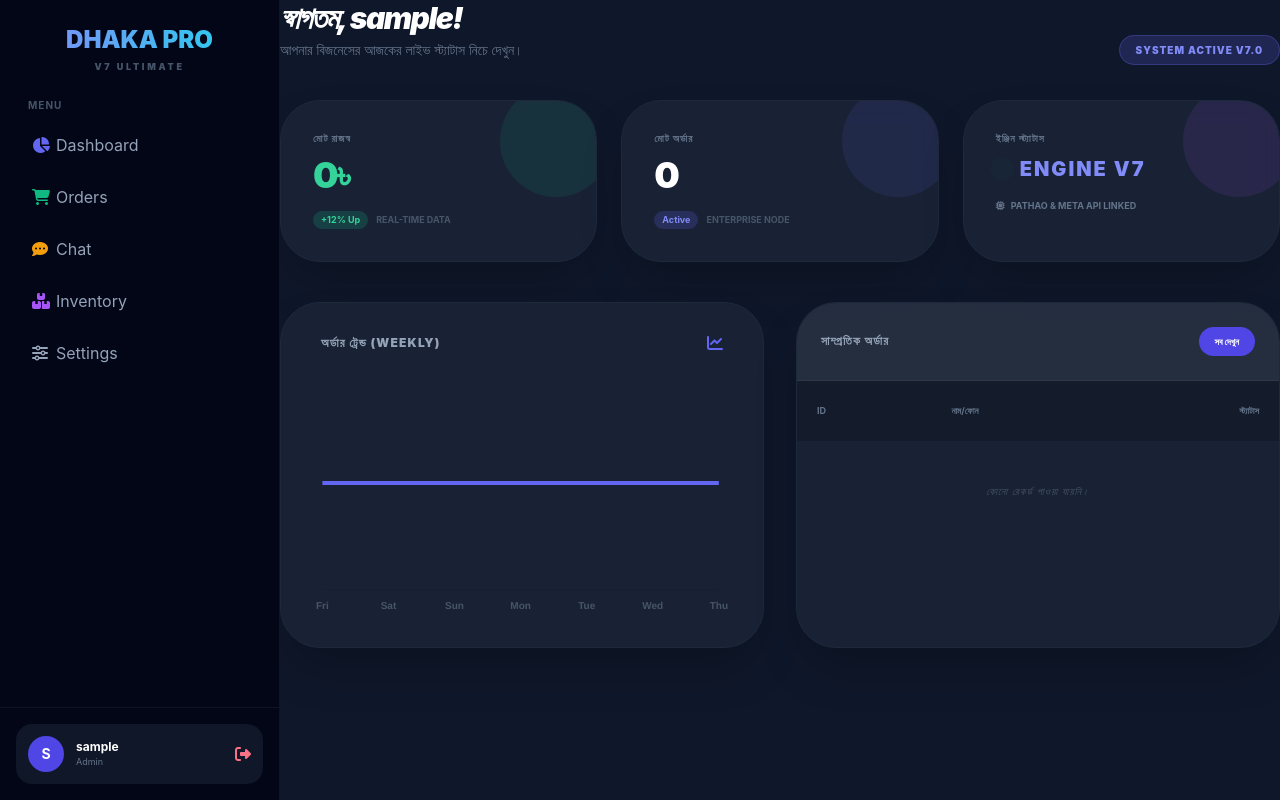
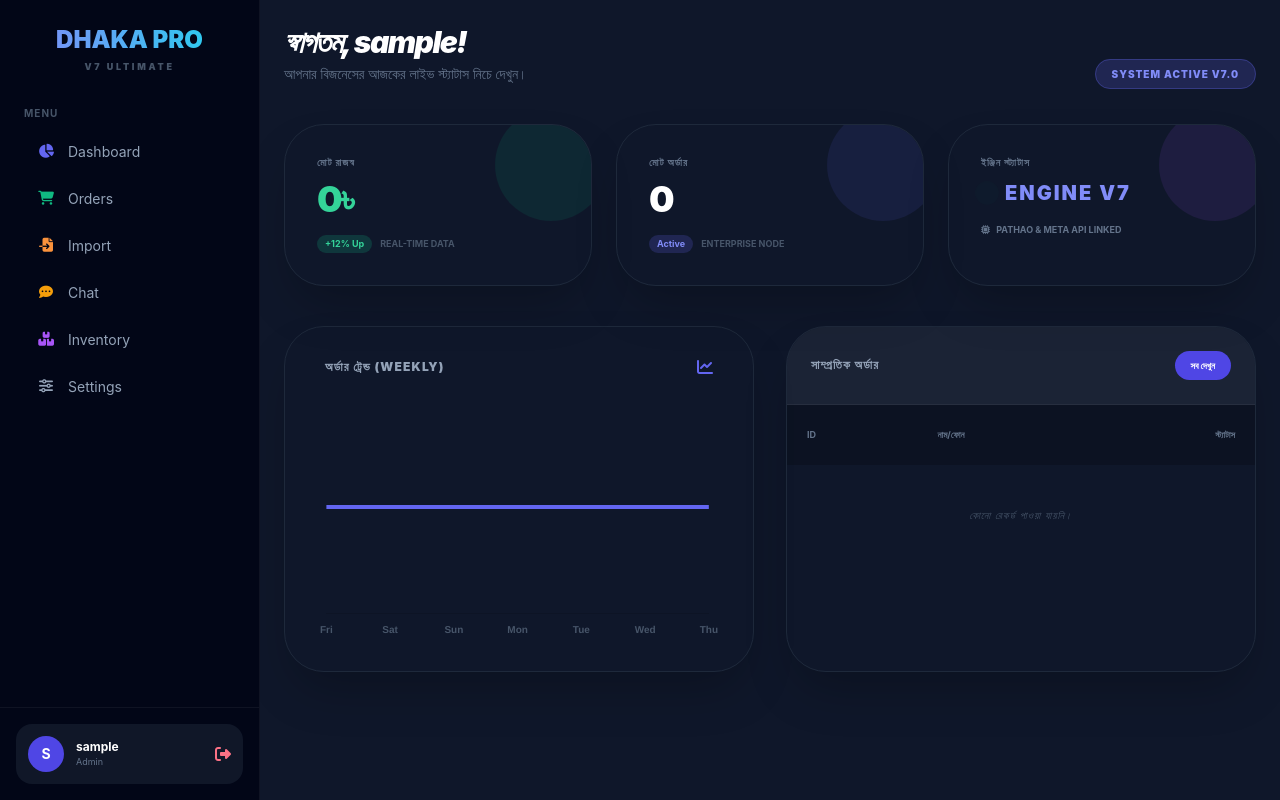
Before and after one commit to printthp/Dhaka-exclusive-sms-bot-wp-msg, a Flask app: page /admin in a window 1280 px wide. Run offline with Flask 2, Linux system fonts and the light colour scheme; the visitor is signed in with stand-in values (Sample User, id 1); data comes from the database, SQL or seed files in the repository; data that the repository does not hold is empty; some libraries are stand-ins or nearby versions.

Commit message:
Update base.html

```diff
--- a/templates/base.html
+++ b/templates/base.html
@@ -7,86 +7,92 @@
     <script src="https://cdn.tailwindcss.com"></script>
     <link href="https://cdnjs.cloudflare.com/ajax/libs/font-awesome/6.4.0/css/all.min.css" rel="stylesheet">
     <style>
-        * { -webkit-tap-highlight-color: transparent; }
+        * { -webkit-tap-highlight-color: transparent; box-sizing: border-box; }
         html, body {
-            margin: 0;
-            padding: 0;
-            height: 100dvh;
-            max-height: 100dvh;
-            overflow: hidden;
-            background: #0f172a;
-            color: #e2e8f0;
-            font-family: 'Inter', sans-serif;
-        }
-        .app-shell {
-            display: flex;
-            flex-direction: column;
-            height: 100dvh;
-            max-height: 100dvh;
+            margin: 0; padding: 0;
+            height: 100%; width: 100%;
+            background: #0f172a; color: #e2e8f0;
+            font-family: 'Inter', system-ui, sans-serif;
             overflow: hidden;
         }
-        .mobile-nav {
+        /* Root layout */
+        .app-root {
+            display: flex; flex-direction: column;
+            height: 100%; width: 100%;
+        }
+        @media (min-width: 768px) {
+            .app-root { flex-direction: row; }
+        }
+        /* Mobile top bar */
+        .mobile-top {
+            display: flex; align-items: center; justify-content: space-between;
+            padding: 12px 16px; background: rgba(2,6,23,0.95);
+            border-bottom: 1px solid rgba(255,255,255,0.05);
             flex-shrink: 0;
-            background: rgba(30, 41, 59, 0.9);
-            backdrop-filter: blur(12px);
-            border-bottom: 1px solid rgba(255,255,255,0.05);
-            padding: 12px 16px;
-            display: flex;
-            justify-content: space-between;
-            align-items: center;
         }
+        @media (min-width: 768px) { .mobile-top { display: none; } }
+        /* Sidebar */
         .sidebar {
-            position: fixed;
-            top: 0; left: 0;
-            width: 280px; height: 100dvh;
-            background: #020617;
-            border-right: 1px solid rgba(255,255,255,0.05);
-            z-index: 50;
-            transform: translateX(-100%);
-            transition: transform 0.3s ease;
-            display: flex;
-            flex-direction: column;
-            overflow: hidden;
+            position: fixed; top: 0; left: 0;
+            width: 260px; height: 100%;
+            background: #020617; border-right: 1px solid rgba(255,255,255,0.05);
+            z-index: 50; transform: translateX(-100%);
+            transition: transform 0.25s ease;
+            display: flex; flex-direction: column;
         }
         .sidebar.open { transform: translateX(0); }
         .sidebar-overlay {
-            position: fixed; inset: 0;
-            background: rgba(0,0,0,0.5);
-            z-index: 40;
-            display: none;
+            position: fixed; inset: 0; background: rgba(0,0,0,0.6);
+            z-index: 45; display: none;
         }
         .sidebar-overlay.show { display: block; }
-        .main-content {
+        @media (min-width: 768px) {
+            .sidebar { position: relative; transform: none; flex-shrink: 0; }
+            .sidebar-overlay { display: none !important; }
+        }
+        .sidebar-link {
+            display: flex; align-items: center; gap: 12px;
+            padding: 12px 16px; border-radius: 12px;
+            color: #94a3b8; text-decoration: none; margin: 2px 12px;
+            transition: all 0.2s; font-size: 14px;
+        }
+        .sidebar-link:hover, .sidebar-link.active {
+            background: rgba(99,102,241,0.1); color: #818cf8;
+        }
+        /* Main content area - THIS scrolls */
+        .main-area {
             flex: 1;
+            display: flex; flex-direction: column;
             overflow: hidden;
             position: relative;
         }
+        .main-scroll {
+            flex: 1;
+            overflow-y: auto;
+            overflow-x: hidden;
+            -webkit-overflow-scrolling: touch;
+            padding: 16px;
+        }
         @media (min-width: 768px) {
-            .mobile-nav, .sidebar-overlay { display: none !important; }
-            .sidebar {
-                position: relative;
-                transform: none;
-                height: 100dvh;
-            }
-            .app-shell { flex-direction: row; }
+            .main-scroll { padding: 24px; }
         }
-        .glass { background: rgba(30, 41, 59, 0.7); backdrop-filter: blur(12px); border: 1px solid rgba(255,255,255,0.05); }
-        .sidebar-link:hover { background: rgba(99, 102, 241, 0.1); color: #818cf8; }
-        .sidebar-link { transition: all 0.2s; display: flex; align-items: center; padding: 12px 16px; border-radius: 12px; margin-bottom: 4px; color: #94a3b8; text-decoration: none; }
-        ::-webkit-scrollbar { width: 4px; }
+        /* Scrollbar */
+        ::-webkit-scrollbar { width: 5px; }
         ::-webkit-scrollbar-thumb { background: #334155; border-radius: 10px; }
     </style>
 </head>
 <body>
-    <div class="app-shell">
+    <div class="app-root">
         <!-- Mobile Header -->
-        <div class="mobile-nav md:hidden">
-            <h1 class="text-lg font-black text-indigo-400 uppercase">Dhaka Pro</h1>
-            <button onclick="toggleSidebar()" class="text-indigo-400"><i class="fa-solid fa-bars text-xl"></i></button>
+        <div class="mobile-top">
+            <h1 class="text-lg font-black text-indigo-400 uppercase tracking-tight">Dhaka Pro</h1>
+            <button onclick="toggleSidebar()" class="text-indigo-400 bg-slate-800 w-9 h-9 rounded-lg flex items-center justify-center">
+                <i class="fa-solid fa-bars"></i>
+            </button>
         </div>
 
         <!-- Overlay -->
-        <div class="sidebar-overlay" onclick="toggleSidebar()"></div>
+        <div class="sidebar-overlay" id="overlay" onclick="toggleSidebar()"></div>
 
         <!-- Sidebar -->
         <aside class="sidebar" id="sidebar">
@@ -94,37 +100,61 @@
                 <h1 class="text-2xl font-black text-transparent bg-clip-text bg-gradient-to-r from-indigo-400 to-cyan-400 uppercase">Dhaka Pro</h1>
                 <p class="text-[9px] text-slate-600 font-black tracking-[0.3em] mt-1">V7 ULTIMATE</p>
             </div>
-            <nav class="flex-1 px-4 overflow-y-auto">
-                <p class="text-[10px] text-slate-600 font-bold uppercase tracking-widest ml-3 mb-2">Menu</p>
-                <a href="/admin?tab=dashboard" class="sidebar-link"><i class="fa-solid fa-chart-pie w-6 text-indigo-500"></i> Dashboard</a>
-                <a href="/admin?tab=orders" class="sidebar-link"><i class="fa-solid fa-shopping-cart w-6 text-emerald-500"></i> Orders</a>
-                <a href="/admin?tab=chat" class="sidebar-link"><i class="fa-solid fa-comment-dots w-6 text-amber-500"></i> Chat {% if unread_chat_count > 0 %}<span class="ml-auto bg-indigo-600 text-white text-[10px] px-2 py-0.5 rounded-full">{{ unread_chat_count }}</span>{% endif %}</a>
-                <a href="/admin?tab=inventory" class="sidebar-link"><i class="fa-solid fa-boxes-stacked w-6 text-purple-500"></i> Inventory</a>
-                <a href="/admin?tab=settings" class="sidebar-link"><i class="fa-solid fa-sliders w-6 text-slate-400"></i> Settings</a>
+            <nav class="flex-1 overflow-y-auto px-2 py-2">
+                <p class="text-[10px] text-slate-600 font-bold uppercase tracking-widest px-4 mb-2">Menu</p>
+                <a href="/admin?tab=dashboard" class="sidebar-link {% if request.args.get('tab') == 'dashboard' %}active{% endif %}">
+                    <i class="fa-solid fa-chart-pie w-5 text-center text-indigo-500"></i> Dashboard
+                </a>
+                <a href="/admin?tab=orders" class="sidebar-link {% if request.args.get('tab') == 'orders' %}active{% endif %}">
+                    <i class="fa-solid fa-shopping-cart w-5 text-center text-emerald-500"></i> Orders
+                </a>
+                <a href="/admin?tab=pathao_import" class="sidebar-link {% if request.args.get('tab') == 'pathao_import' %}active{% endif %}">
+                    <i class="fa-solid fa-file-import w-5 text-center text-orange-400"></i> Import
+                </a>
+                <a href="/admin?tab=chat" class="sidebar-link {% if request.args.get('tab') == 'chat' %}active{% endif %}">
+                    <i class="fa-solid fa-comment-dots w-5 text-center text-amber-500"></i> Chat
+                    {% if unread_chat_count > 0 %}<span class="ml-auto bg-indigo-600 text-white text-[10px] px-2 py-0.5 rounded-full">{{ unread_chat_count }}</span>{% endif %}
+                </a>
+                <a href="/admin?tab=inventory" class="sidebar-link {% if request.args.get('tab') == 'inventory' %}active{% endif %}">
+                    <i class="fa-solid fa-boxes-stacked w-5 text-center text-purple-500"></i> Inventory
+                </a>
+                <a href="/admin?tab=settings" class="sidebar-link {% if request.args.get('tab') == 'settings' %}active{% endif %}">
+                    <i class="fa-solid fa-sliders w-5 text-center text-slate-400"></i> Settings
+                </a>
             </nav>
-            <div class="p-4 border-t border-white/5">
+            <div class="p-4 border-t border-white/5 shrink-0">
                 <div class="flex items-center gap-3 p-3 rounded-2xl bg-slate-800/50">
-                    <div class="w-9 h-9 rounded-full bg-indigo-600 flex items-center justify-center text-white font-bold text-sm">{{ session.get('username', 'A')[0].upper() }}</div>
+                    <div class="w-9 h-9 rounded-full bg-indigo-600 flex items-center justify-center text-white font-bold text-sm">
+                        {{ session.get('username', 'A')[0].upper() }}
+                    </div>
                     <div class="flex-1 min-w-0">
                         <p class="text-xs font-bold text-white truncate">{{ session.get('username') }}</p>
                         <p class="text-[9px] text-slate-500">Admin</p>
                     </div>
-                    <a href="/admin/logout" class="text-rose-400"><i class="fa-solid fa-right-from-bracket"></i></a>
+                    <a href="/admin/logout" class="text-rose-400 hover:text-rose-300"><i class="fa-solid fa-right-from-bracket"></i></a>
                 </div>
             </div>
         </aside>
 
-        <!-- Main Content -->
-        <main class="main-content">
-            {% block content %}{% endblock %}
-        </main>
+        <!-- Main Area -->
+        <div class="main-area">
+            <div class="main-scroll">
+                {% block content %}{% endblock %}
+            </div>
+        </div>
     </div>
 
     <script>
         function toggleSidebar() {
             document.getElementById('sidebar').classList.toggle('open');
-            document.querySelector('.sidebar-overlay').classList.toggle('show');
+            document.getElementById('overlay').classList.toggle('show');
         }
+        // Auto-close sidebar on link click (mobile)
+        document.querySelectorAll('.sidebar-link').forEach(l => {
+            l.addEventListener('click', () => {
+                if (window.innerWidth < 768) toggleSidebar();
+            });
+        });
     </script>
 </body>
 </html>
```
